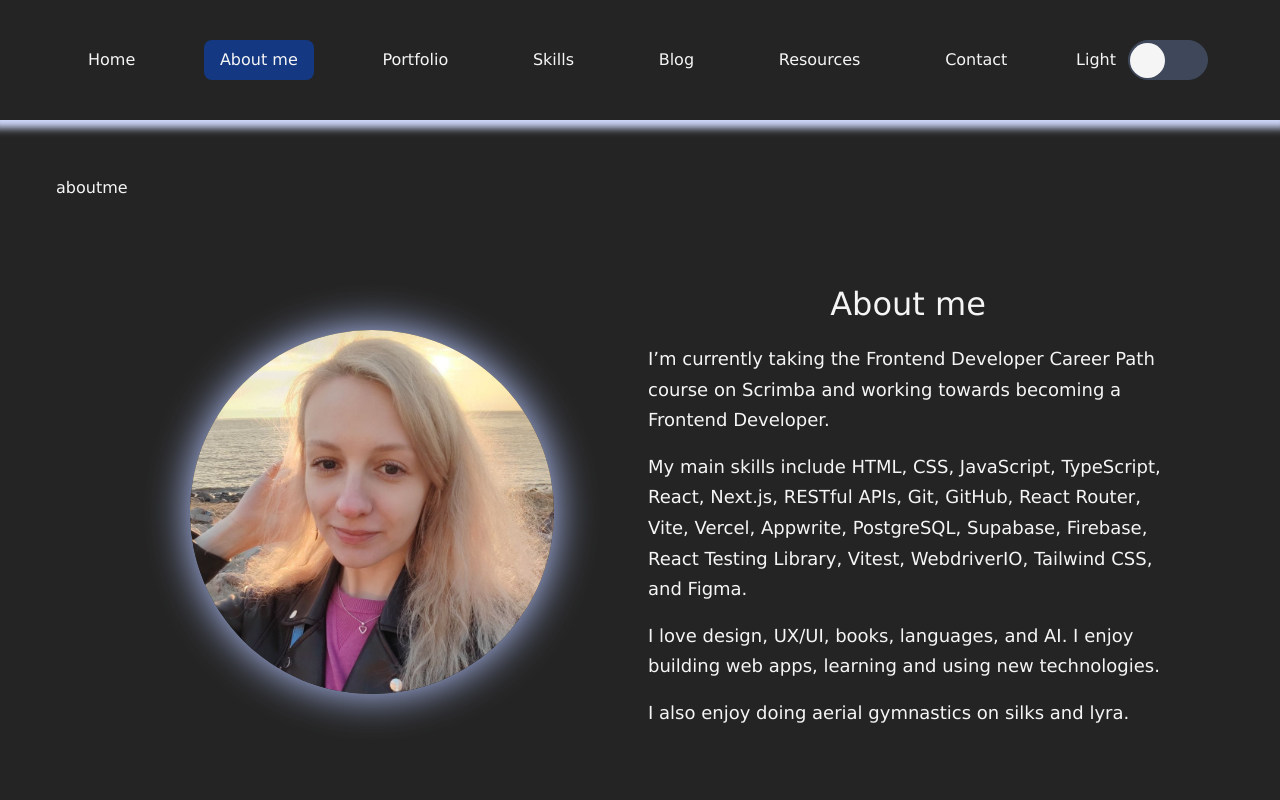
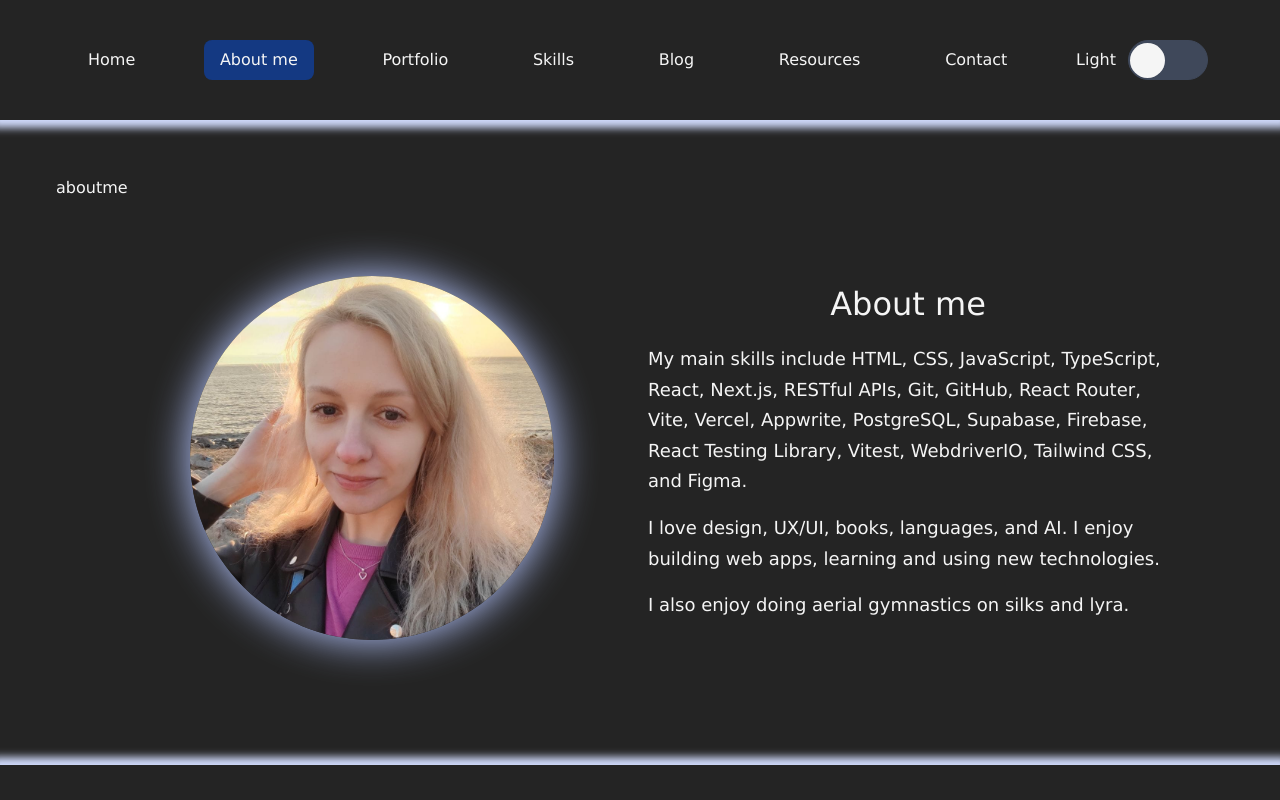
Before and after one commit to alenatih/Personal-Website, a React (Vite) app: page /aboutme in a window 1280 px wide. Built offline with nearby package versions, Linux system fonts and the light colour scheme.

Commit message:
Update AboutMe

```diff
--- a/src/components/AboutMe.tsx
+++ b/src/components/AboutMe.tsx
@@ -29,11 +29,6 @@ function AboutMe() {
             <div className="about-me-text-container">
 
                 <h2 className="about-me-title desktop">About me</h2>
-
-                <p className="about-me-text">
-                    I’m currently taking the Frontend Developer Career Path course on Scrimba
-                    and working towards becoming a Frontend Developer.
-                </p>
                 <p className="about-me-text">
                     My main skills include HTML, CSS, JavaScript, TypeScript,
                     React, Next.js, RESTful APIs, Git, GitHub, React Router, Vite, Vercel,
```
